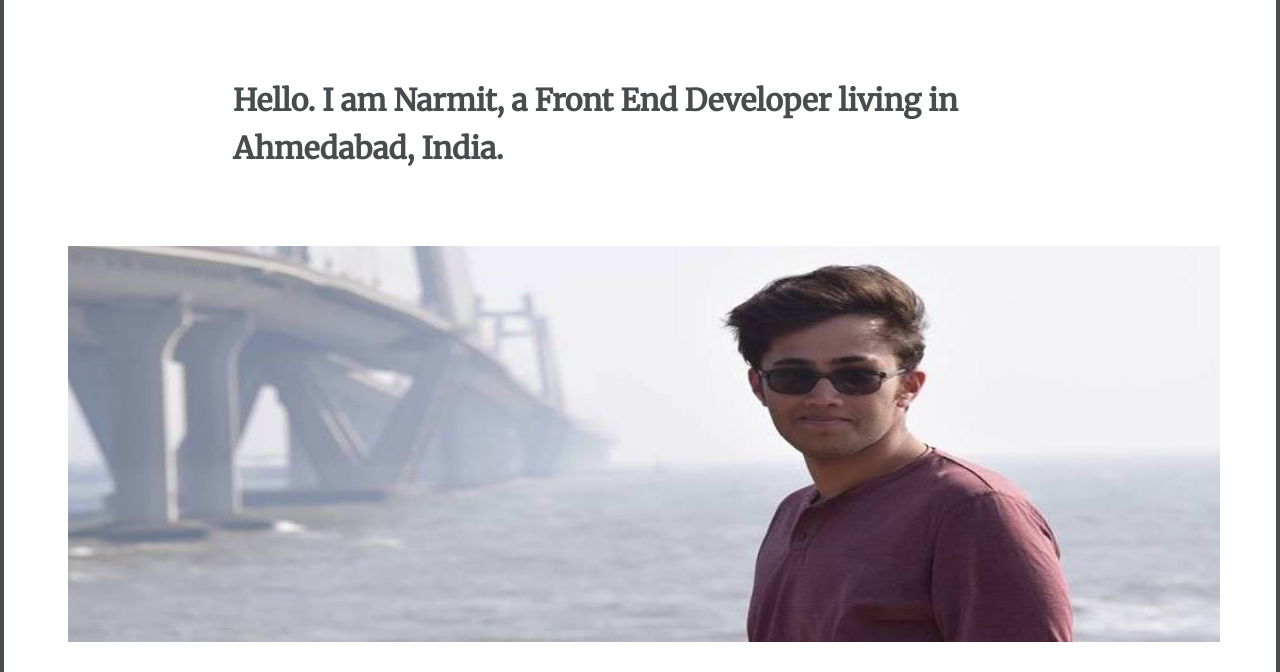
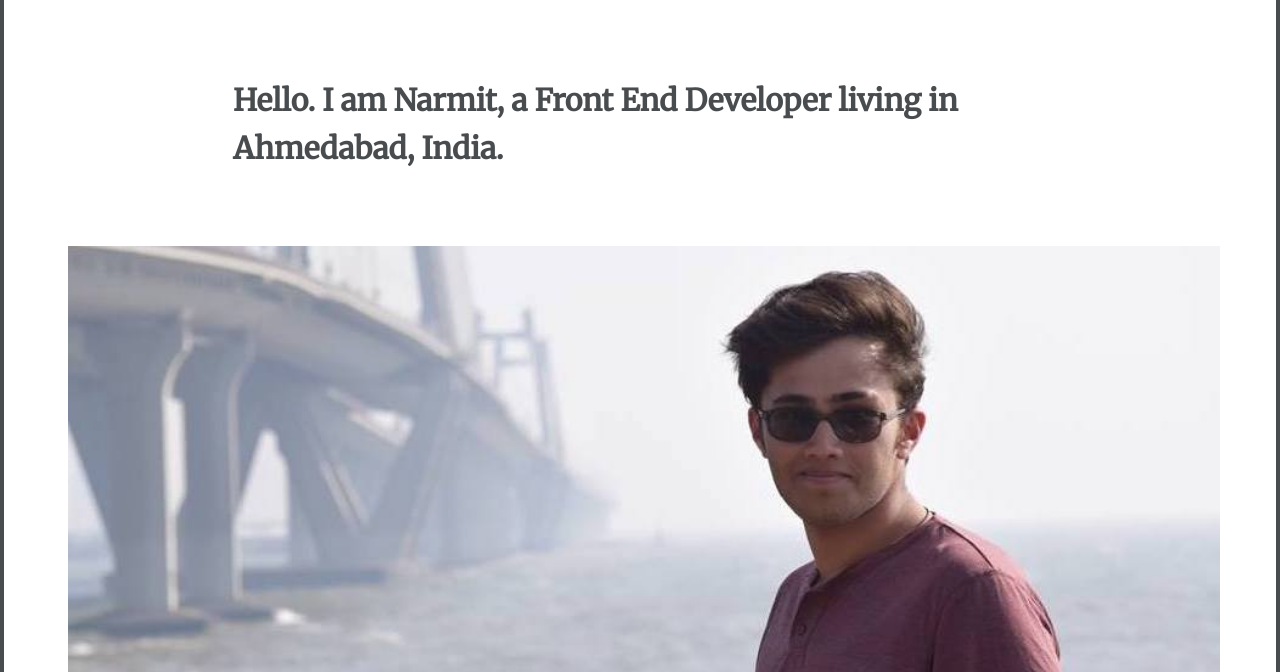
Before and after one commit to namz11/old-portfolio, a plain HTML site: page index.html in a window 1280 px wide. Shown: the part 128-800 px from the top of the page. Drawn offline with Linux system fonts and the light colour scheme.

Commit message:
Update index.html

```diff
--- a/index.html
+++ b/index.html
@@ -87,7 +87,7 @@
         </div>
         <div id="picture" class="row outer-grid">
             <div class="col-xs-12">
-                <img src="assets/images/narmit.jpg" style="width: 90vw;; height:50%;">
+                <img src="assets/images/narmit.jpg" style="width: 90vw;; height:auto;">
             </div>
         </div>
         <div id="about-me" class="row">
```
